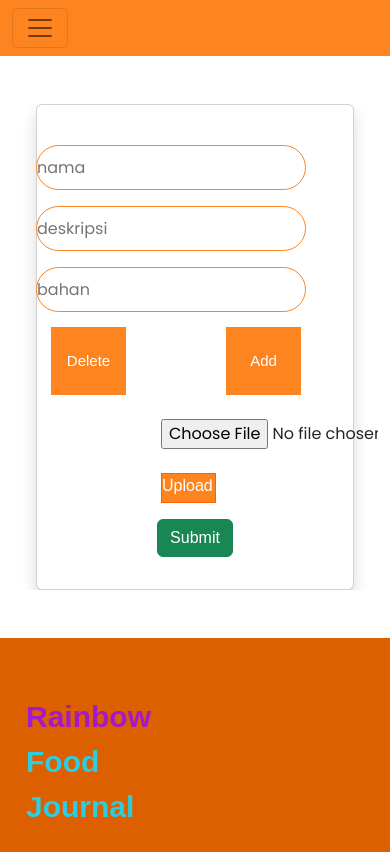
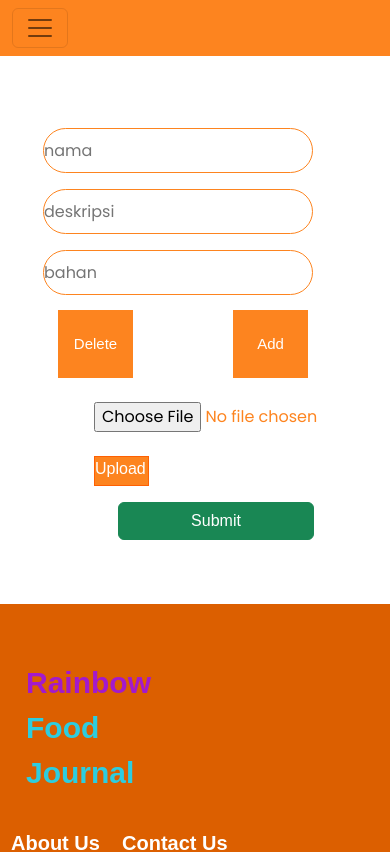
Before and after one commit to Ginasonia98/RainbowfoodjournalbyGina, a React (Create React App) app: page /add-foods in a window 390 px wide. Shown: the top 852 px of the page. Built offline with nearby package versions, Linux system fonts and the light colour scheme.

Commit message:
make changes

```diff
--- a/src/component/AddFoods/AddFoods.css
+++ b/src/component/AddFoods/AddFoods.css
@@ -63,7 +63,7 @@
         border-radius: 24px;
         height: 45px;
         border: 1px solid #FD841F;
-        margin-left: -25px !important;
+        margin-left: -1px !important;
         width: 270px !important;
     }
 }
--- a/src/component/AddFoods/AddFoods.js
+++ b/src/component/AddFoods/AddFoods.js
@@ -68,8 +68,8 @@ export const AddFoods = () => {
     <>
       <section className="container-fluid background-add-food d-flex align-items-center py-5">
         <form onSubmit={formAddFoods.handleSubmit}>
-          <div className="card mx-auto shadow sign-up-card py-3 px-2 w-100">
-            <div className="card-body">
+          <div className="carm mx-auto  sign-up-card py-3 px-2 ">
+            <div className="">
               <input
                 id="name"
                 name="name"
@@ -139,7 +139,7 @@ export const AddFoods = () => {
                 <UploadImage onChange={(value) => setSavePicture(value)} />
               </div>
               <div className="text-center mt-3">
-                <button type="submit" className="btn btn-success">
+                <button type="submit" className="btn btn-success w-50 me-5">
                   Submit
                 </button>
               </div>
--- a/src/component/Foods/Foods.js
+++ b/src/component/Foods/Foods.js
@@ -4,14 +4,12 @@ import axios from "axios";
 import { BASE_URL, API_KEY } from "../../Environment";
 import "../Home/Home.css";
 import { Link } from "react-router-dom";
-import UploadImage from "../UploadImage/UploadImage";
 import * as Yup from "yup";
 import { useFormik } from "formik";
 import "../Foods/foods.css";
 
 export const Foods = () => {
   const [AllFoods, setAllFoods] = useState([]);
-  const [savePicture, setSavePicture] = useState("");
   const [ingredients, setEditIngredients] = useState([""]);
 
   const handleAddEditIngredients = () => {
@@ -103,7 +101,6 @@ export const Foods = () => {
       data: {
         name: values.name,
         description: values.description,
-        imageUrl: savePicture,
         ingredients: ingredients,
       },
     })
@@ -196,7 +193,7 @@ export const Foods = () => {
                             class="modal-body"
                             style={{
                               position: "relative",
-                              right:"10%",
+                              right: "10%",
                             }}
                           >
                             <form
@@ -238,16 +235,6 @@ export const Foods = () => {
                               formik.errors.description ? (
                                 <div>{formik.errors.description}</div>
                               ) : null}
-                              <div className="col-md-12">
-                                <label className="form-labelss">
-                                  Upload Foto Makanan
-                                </label>
-                                <UploadImage
-                                  clasName="upload"
-                                  style={{ width: "380px" }}
-                                  onChange={(value) => setSavePicture(value)}
-                                />
-                              </div>
                               {ingredients.map((ingredient, index) => {
                                 return (
                                   <div className="col-md-6">
--- a/src/component/Foods/foods.css
+++ b/src/component/Foods/foods.css
@@ -25,10 +25,6 @@
     .form-labelsr {
         color: #FD841F;
         margin-left: -80px !important;
-    }
-
-    .form-labelss {
-        color: #FD841F;
     }
 
     .form-labelsm {
@@ -144,10 +140,6 @@
             margin-left: 40px !important;
         }
 
-        .form-labelss {
-            margin-left: 100px !important;
-        }
-
         .form-labelst {
             margin-left: 30px !important;
         }
--- a/src/component/UploadImage/UploadImage.css
+++ b/src/component/UploadImage/UploadImage.css
@@ -14,11 +14,12 @@
 
 @media (width < 768px) {
   .input-upload {
-    margin-left: 100px !important;
+    margin-left: 50px !important;
+    color:#FD841F !important;
   }
 
   .button-upload {
-    margin-left: 100px !important;
+    margin-left: 50px !important;
     height: 30px !important;
     margin-bottom: 10px;
   }
```
